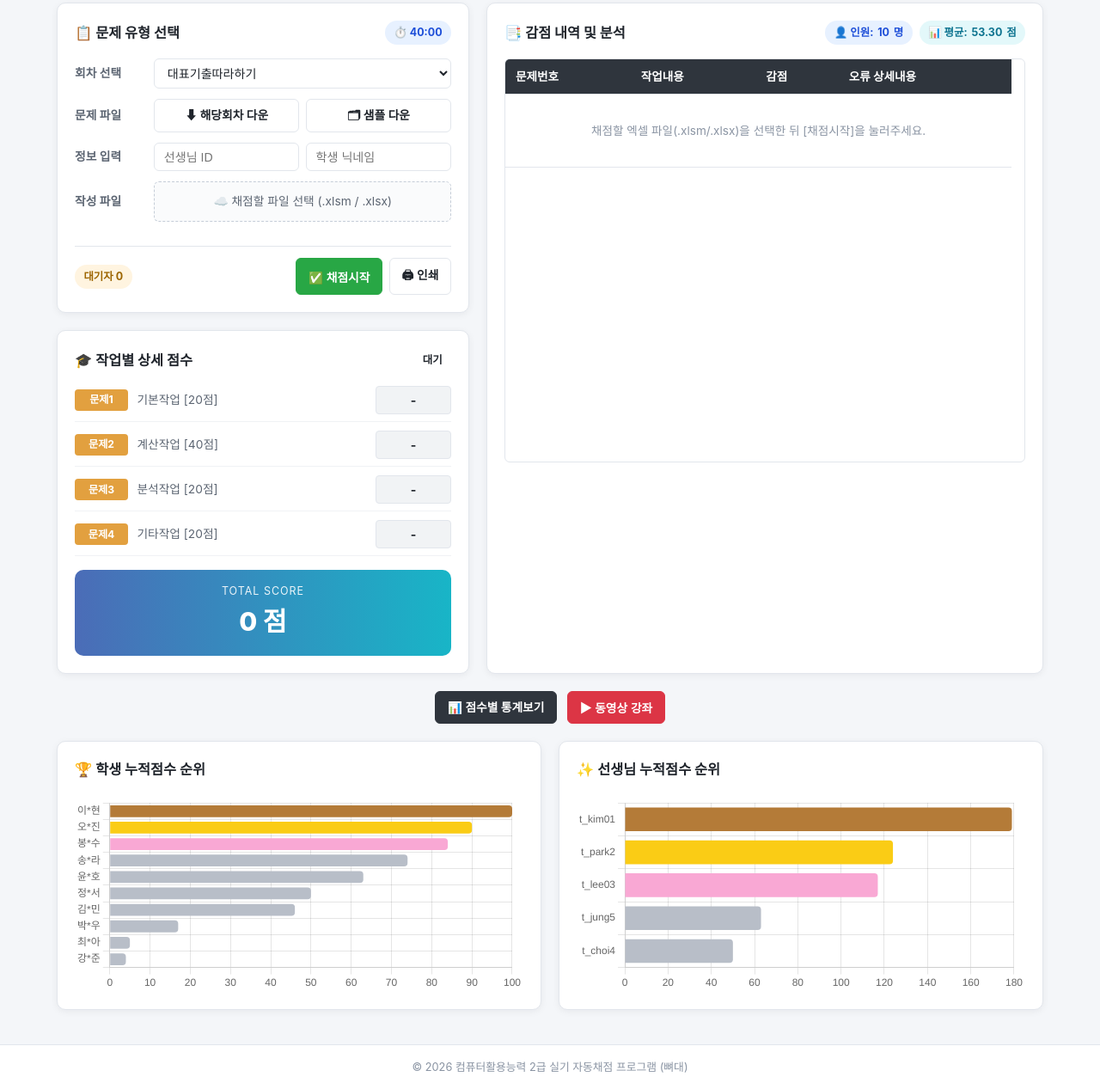
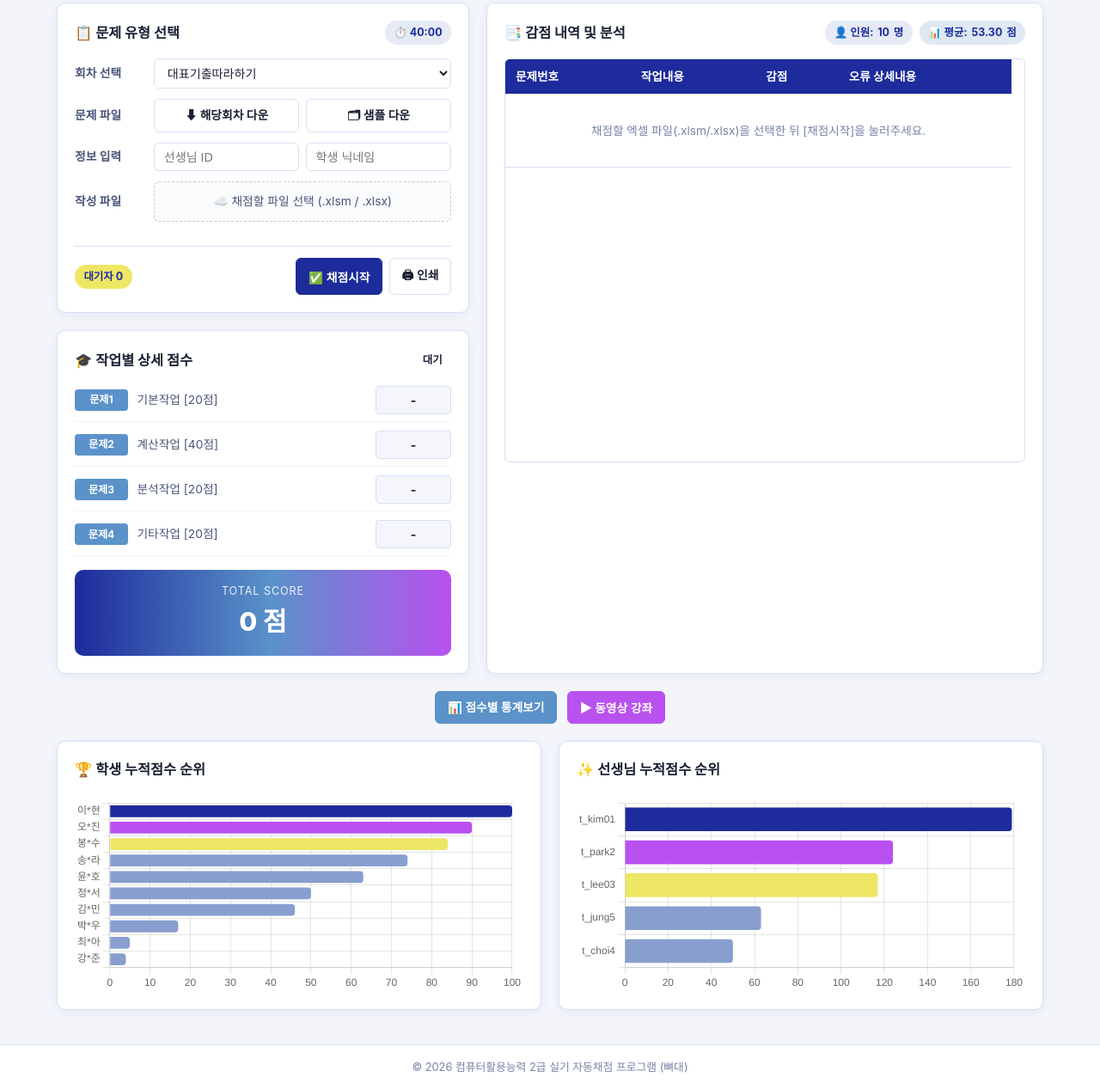
Before and after one commit to nilriri70/score, a plain HTML site: page index.html in a window 1280 px wide. Shown: the part 260-1527 px from the top of the page at 86% size. Drawn offline with nearby package versions, Linux system fonts and the light colour scheme; no server answers.

Commit message:
style: 5색 컬러 팔레트(#1D2B9C, #879ECF, #EDE765, #B951F0, #5A92C9) 적용

```diff
--- a/static/css/styles.css
+++ b/static/css/styles.css
@@ -1,24 +1,30 @@
 :root {
-  --bg-page: #f4f6f9;
+  --palette-navy: #1d2b9c;
+  --palette-periwinkle: #879ecf;
+  --palette-yellow: #ede765;
+  --palette-purple: #b951f0;
+  --palette-sky: #5a92c9;
+
+  --bg-page: #f3f5fb;
   --bg-surface: #ffffff;
-  --bg-muted: #f1f3f5;
-  --bg-header: #26292e;
-  --bg-table-head: #2f353d;
-  --border-color: #e2e6ec;
-  --text-primary: #1f242b;
-  --text-secondary: #5c6572;
-  --text-muted: #8a94a3;
-  --accent-blue: #3b7ddd;
-  --accent-cyan: #18b5c7;
-  --accent-green: #28a745;
-  --accent-red: #dc3545;
-  --accent-amber: #e2a03f;
-  --badge-amber-bg: #fff4e0;
-  --badge-blue-bg: #e7f1ff;
-  --badge-teal-bg: #e3f8fa;
+  --bg-muted: #f4f6fc;
+  --bg-header: var(--palette-navy);
+  --bg-table-head: var(--palette-navy);
+  --border-color: #d6dff2;
+  --text-primary: #1a2033;
+  --text-secondary: #4a5578;
+  --text-muted: #7683a6;
+  --accent-blue: var(--palette-sky);
+  --accent-cyan: var(--palette-periwinkle);
+  --accent-green: var(--palette-navy);
+  --accent-red: var(--palette-purple);
+  --accent-amber: var(--palette-sky);
+  --badge-amber-bg: var(--palette-yellow);
+  --badge-blue-bg: rgba(135, 158, 207, 0.22);
+  --badge-teal-bg: rgba(90, 146, 201, 0.2);
   --radius-md: 10px;
   --radius-sm: 6px;
-  --shadow-card: 0 2px 8px rgba(16, 24, 40, 0.06);
+  --shadow-card: 0 2px 10px rgba(29, 43, 156, 0.07);
 }
 
 *,
@@ -206,7 +212,7 @@ body {
   inline-size: 96px;
   block-size: 126px;
   border-radius: var(--radius-sm);
-  background: linear-gradient(135deg, #2b6cb0, #38b2ac);
+  background: linear-gradient(135deg, var(--palette-navy), var(--palette-sky));
   color: #ffffff;
   display: grid;
   place-items: center;
@@ -225,7 +231,7 @@ body {
 .notice-body h2 {
   margin: 0 0 0.45rem;
   font-size: 1rem;
-  color: #1a56db;
+  color: var(--palette-navy);
 }
 
 .notice-body p {
@@ -332,33 +338,33 @@ body {
 }
 
 .btn-primary {
-  background-color: var(--accent-green);
-  border-color: var(--accent-green);
+  background-color: var(--palette-navy);
+  border-color: var(--palette-navy);
   color: #ffffff;
 }
 
 .btn-primary:hover {
-  background-color: #218838;
+  background-color: #16217a;
 }
 
 .btn-dark {
-  background-color: #2f353d;
-  border-color: #2f353d;
+  background-color: var(--palette-sky);
+  border-color: var(--palette-sky);
   color: #ffffff;
 }
 
 .btn-dark:hover {
-  background-color: #1f242b;
+  background-color: #467eb5;
 }
 
 .btn-danger {
-  background-color: var(--accent-red);
-  border-color: var(--accent-red);
+  background-color: var(--palette-purple);
+  border-color: var(--palette-purple);
   color: #ffffff;
 }
 
 .btn-danger:hover {
-  background-color: #c82333;
+  background-color: #9f3cd6;
 }
 
 /* 파일 업로드 드롭존 */
@@ -413,17 +419,17 @@ body {
 
 .badge-amber {
   background-color: var(--badge-amber-bg);
-  color: #9c6500;
+  color: var(--palette-navy);
 }
 
 .badge-blue {
   background-color: var(--badge-blue-bg);
-  color: #1d4ed8;
+  color: var(--palette-navy);
 }
 
 .badge-teal {
   background-color: var(--badge-teal-bg);
-  color: #0e7490;
+  color: var(--palette-navy);
 }
 
 .badge-pass {
@@ -484,7 +490,7 @@ body {
   padding: 1rem;
   text-align: center;
   color: #ffffff;
-  background: linear-gradient(90deg, #4b6cb7 0%, #18b5c7 100%);
+  background: linear-gradient(90deg, var(--palette-navy) 0%, var(--palette-sky) 52%, var(--palette-purple) 100%);
 }
 
 .total-score-caption {
--- a/static/js/standalone.js
+++ b/static/js/standalone.js
@@ -28,8 +28,8 @@ const SEED_SUBMISSIONS = [
 ];
 
 const PIE_COLORS = [
-  "#2f66d0", "#dc3912", "#ff9900", "#109618", "#990099",
-  "#0099c6", "#dd4477", "#66aa00", "#b82e2e", "#316395", "#8e24aa",
+  "#1D2B9C", "#5A92C9", "#B951F0", "#EDE765", "#879ECF",
+  "#3949AB", "#7986CB", "#AB47BC", "#4FC3F7", "#FFD54F", "#283593",
 ];
 
 const state = {
@@ -585,7 +585,7 @@ function renderRankingChart(canvasId, stateKey, rows) {
   if (!canvas || typeof Chart === "undefined") return;
   if (state[stateKey]) state[stateKey].destroy();
 
-  const colors = rows.map((_, i) => (i === 0 ? "#b47b38" : i === 1 ? "#facc15" : i === 2 ? "#f9a8d4" : "#b8bec8"));
+  const colors = rows.map((_, i) => (i === 0 ? "#1D2B9C" : i === 1 ? "#B951F0" : i === 2 ? "#EDE765" : "#879ECF"));
 
   state[stateKey] = new Chart(canvas, {
     type: "bar",
```
Also changed, not shown: static/js/statistics.js (+11 -11 lines).
